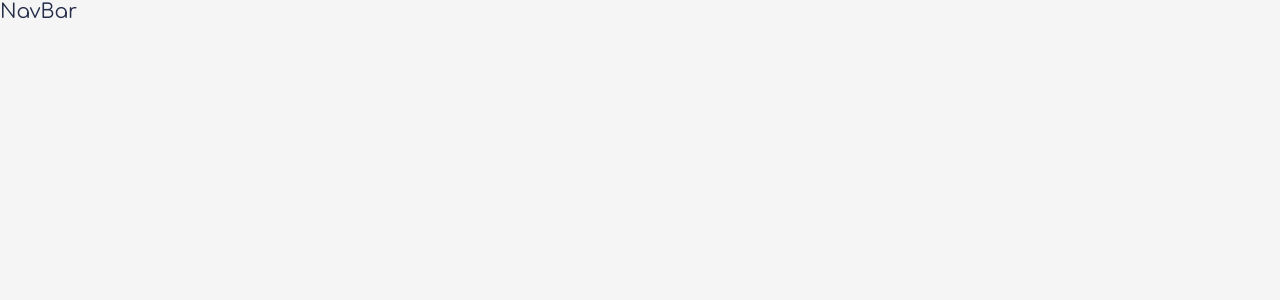
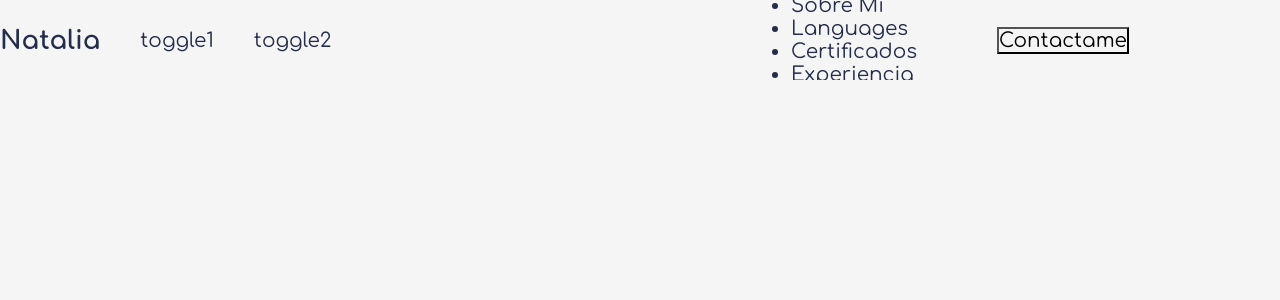
Before and after one commit to NataliaTorres5/NataliaTorresPortafolio, a React (Create React App) app: page / in a window 1280 px wide. Shown: the top 300 px of the page. Built offline with nearby package versions, Linux system fonts and the light colour scheme.

Commit message:
changes done to NavBar in content

```diff
--- a/src/components/NavBar/NavBar.jsx
+++ b/src/components/NavBar/NavBar.jsx
@@ -1,7 +1,30 @@
 import React from 'react'
+import './Navbar.css'
 
 export default function NavBar() {
   return (
-    <div>NavBar</div>
+    <div className='n-wrapper'>
+
+    <div className='n-left'>
+      <div className="n-name">Natalia</div>
+      <span>toggle1</span>
+      <span>toggle2</span>
+    </div>
+    <div className='n-right'>
+      <div className="n-list">
+        <ul>
+          <li>Home</li>
+          <li>Sobre Mi</li>
+          <li>Languages</li>
+          <li>Certificados</li>
+          <li>Experiencia</li>
+          <li>Proyectos</li>
+        </ul>
+      </div>
+      <button className="button">
+        Contactame
+      </button>
+    </div>
+    </div>
   )
 }
```
